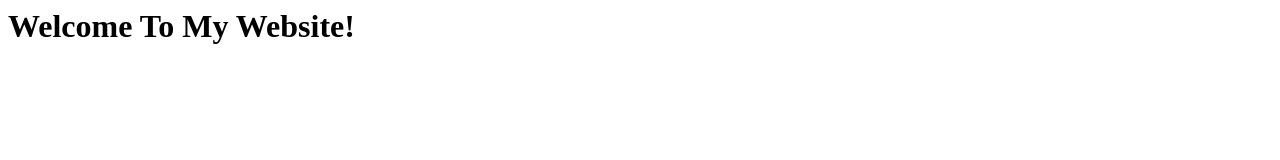
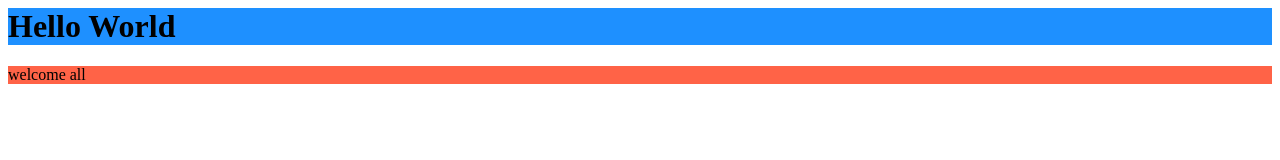
Before and after one commit to Swathim007/index.github.io, a plain HTML site: page index.html in a window 1280 px wide. Drawn offline with Linux system fonts and the light colour scheme.

Commit message:
Update index.html

```diff
--- a/index.html
+++ b/index.html
@@ -1,8 +1,11 @@
 <html>
-  <head>
-    <title>My Website</title>
-  </head>
-  <body>
-    <h1>Welcome To My Website!</h1>
-  </body>
+<body>
+
+<h1 style="background-color:DodgerBlue;">Hello World</h1>
+
+<p style="background-color:Tomato;">
+welcome all
+</p>
+
+</body>
 </html>
```
